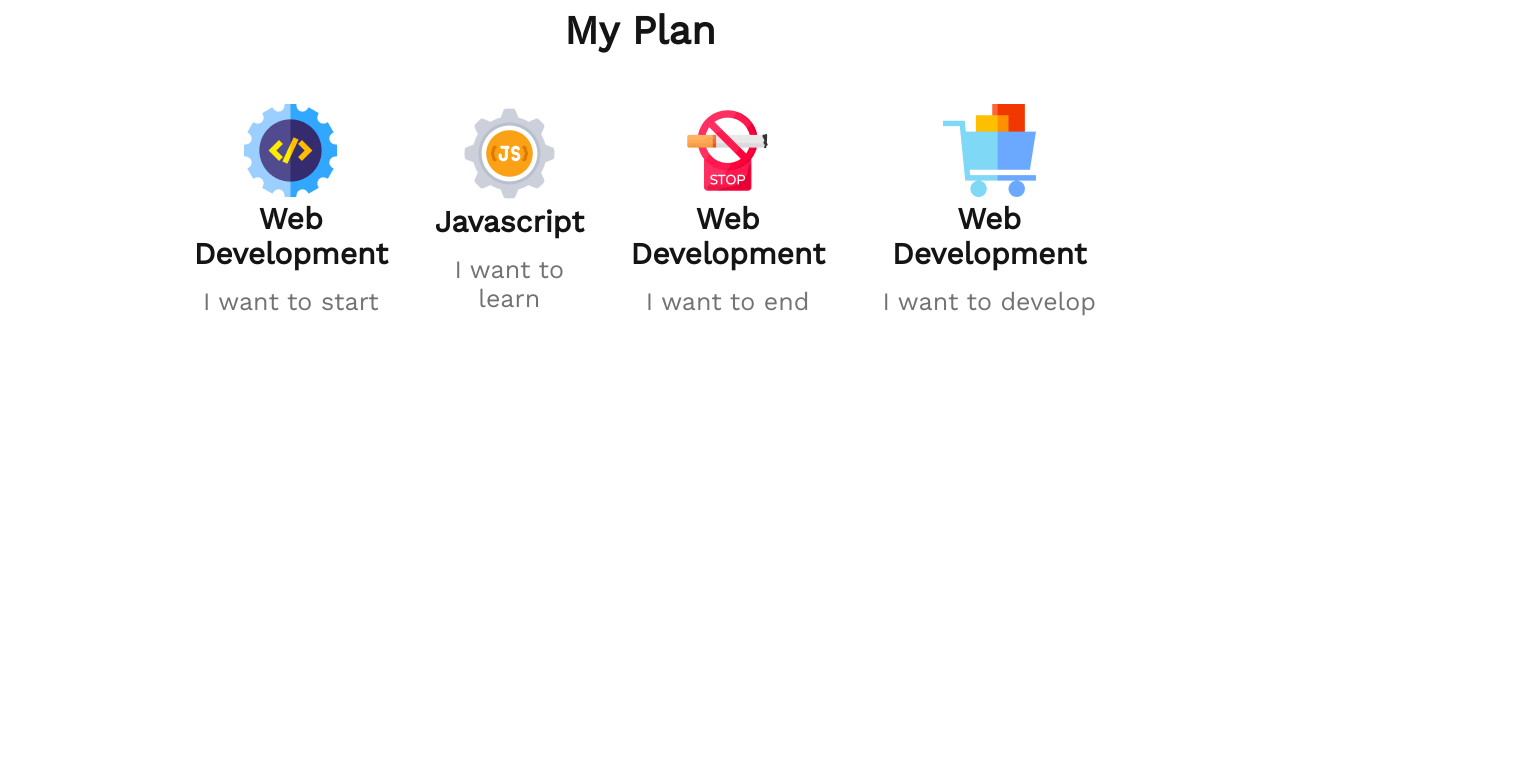
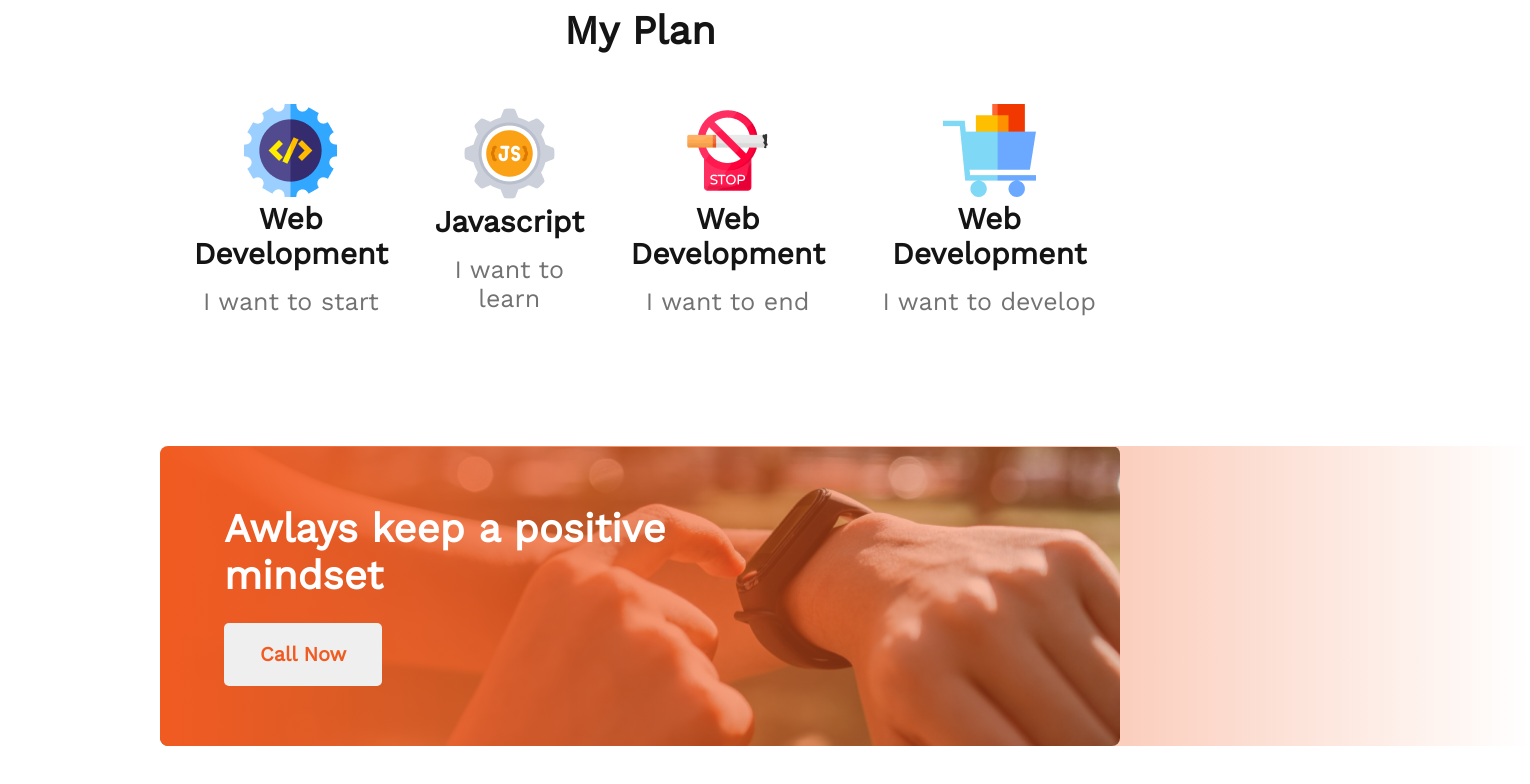
Before and after one commit to iamapusaha/assignment-01, a plain HTML site: page index.html in a window 1280 px wide. Shown: the part 1881-2665 px from the top of the page, 1530 px wide, since content can reach past the window. Before the commit the page ends 2327 px from the top, so only its background shows below. Drawn offline with nearby package versions, Linux system fonts and the light colour scheme.

Commit message:
added mindset section

```diff
--- a/index.html
+++ b/index.html
@@ -73,6 +73,13 @@
                 </div>
             </div>
         </section>
+        <!-- mindset section  -->
+        <section class="mindset">
+            <div class="mindset-info">
+                <h3 class="mindset-title">Awlays keep a positive mindset</h3>
+                <button class="btn-mindset">Call Now</button>
+            </div>
+        </section>
     </main>
     <footer>
 
--- a/styles/style.css
+++ b/styles/style.css
@@ -123,3 +123,41 @@
     font-size: 25px;
     color: #737272;
 }
+
+/* mindset section style  */
+.mindset {
+    width: 75%;
+    height: 300px;
+    background-image: url(../assets/media/images/watch.png);
+    background-repeat: no-repeat;
+    background-size: cover;
+    margin: 0 auto 100px;
+    border-radius: 8px;
+
+}
+
+.mindset-info {
+    width: 459px;
+    background: linear-gradient(90deg, #F15B22 0%, rgba(241, 91, 34, 0) 100%);
+    padding: 59px 847px 60px 64px;
+    border-radius: 8px;
+}
+
+.mindset-title {
+    font-weight: 700;
+    font-size: 40px;
+    line-height: 47px;
+    color: #FFFFFF;
+    margin-bottom: 24px;
+}
+
+.btn-mindset {
+    font-weight: 600;
+    font-size: 20px;
+    line-height: 23px;
+    color: #F15B22;
+    padding: 20px 36px;
+    border: none;
+    border-radius: 5px;
+
+}
```
